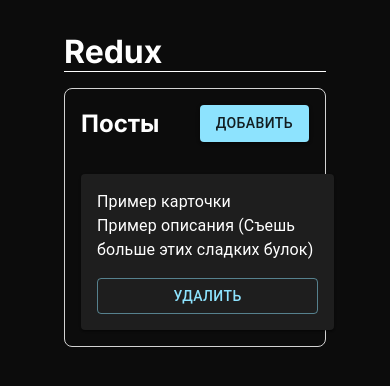
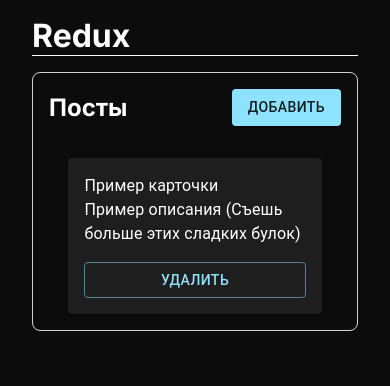
Before and after one commit to Crosbic/redux_docker_example, a Next.js app: page /redux_docker_example/ in a window 390 px wide. Shown: the top 386 px of the page. Built offline with nearby package versions, Linux system fonts and the light colour scheme.

Commit message:
стилёк

```diff
--- a/src/styles/Home.module.css
+++ b/src/styles/Home.module.css
@@ -48,3 +48,9 @@
 .button {
     align-self: flex-end;
 }
+
+@media (max-width: 900px) {
+    .main {
+        margin: 1rem 2rem ;
+    }
+}
```
